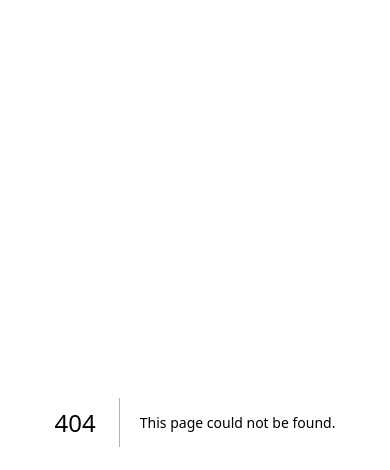
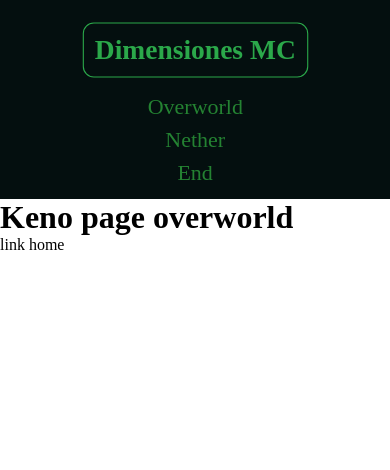
Before and after one commit to donetrmm/minecraft, a Next.js app: page /overworld in a window 390 px wide. Before the commit this address had no page. Shown: the top 470 px of the page. Built offline with nearby package versions, Linux system fonts and the light colour scheme.

Commit message:
agregue el nav bar y la ruta de end

```diff
--- a/app/layout.js
+++ b/app/layout.js
@@ -1,7 +1,5 @@
 import './globals.css'
-import { Inter } from 'next/font/google'
-
-const inter = Inter({ subsets: ['latin'] })
+import NavBar from '@/components/NavBar';
 
 export const metadata = {
   title: 'Create Next App',
@@ -9,9 +7,22 @@ export const metadata = {
 }
 
 export default function RootLayout({ children }) {
+  const tittuloNav = 'Dimensiones MC';
+  const linksNav = [
+
+    { url: './overworld', text: 'Overworld ' },
+    { url: './nether', text: 'Nether' },
+    { url: './end', text: 'End' },
+
+
+
+  ];
   return (
     <html lang="en">
-      <body className={inter.className}>{children}</body>
+      <body>
+        <NavBar tittuloNav={tittuloNav} linksNav={linksNav}/>
+        {children}
+        </body>
     </html>
   )
 }
--- /dev/null
+++ b/app/overworld/page.jsx
@@ -0,0 +1,10 @@
+import React from 'react'
+
+export default function page() {
+  return (
+    <div>
+      <h1> Keno page overworld</h1>
+      <a href='/'>link home</a>
+    </div>
+  )
+}
--- /dev/null
+++ b/components/Nav.jsx
@@ -0,0 +1,14 @@
+import React from 'react'
+import styles from '../styles/navs.module.css'
+import Link from 'next/link'
+export default function Nav({linksNav}) {
+  return (
+    <>
+        {linksNav.map((link) => (
+        <nav key={link.id} className={styles.nav}>
+            <Link href={link.url} className={styles.linkNav}>{link.text}</Link>
+        </nav>
+      ))}
+    </>
+  )
+}
--- /dev/null
+++ b/components/NavBar.jsx
@@ -0,0 +1,18 @@
+import React from 'react'
+import Nav from '@/components/Nav'
+import styles from '../styles/navs.module.css'
+import Link from 'next/link'
+export default function NavBar({tittuloNav,linksNav}) {
+  return (
+    <header className={styles.header}>
+        <Link href='/'>
+        <h1 className={styles.tituloNav} >
+        {tittuloNav}
+        </h1>
+        </Link>
+
+
+       <Nav linksNav={linksNav} />
+    </header>
+  )
+}
--- /dev/null
+++ b/styles/navs.module.css
@@ -0,0 +1,41 @@
+
+.header{
+    background-color: #040f0f;
+    display: flex;
+    padding: 10px;
+    justify-content: space-around;
+}
+.tituloNav{
+    color: #2ba84a;
+    font-size: 25px;
+    display: flex;
+
+}
+.nav{
+    display: flex;
+    align-items: center;
+    justify-content: space-around;
+}
+.linkNav{
+    font-size: 20px;
+    color: #248232;
+    text-decoration: none;
+}
+
+@media screen and (max-width: 620px) {
+    .header{
+        display: flex;
+        flex-direction: column;
+        align-items: center;
+    }
+    .tituloNav{
+        border: 1px solid;
+        margin: 10px;
+        padding: 10px;
+        border-radius: 10px;
+    }
+    .header a{
+        margin: 5px;
+        transform: scale(1.1);
+    }
+  }
```
Also changed, not shown: app/end/page.jsx (added, +9 -0 lines).
